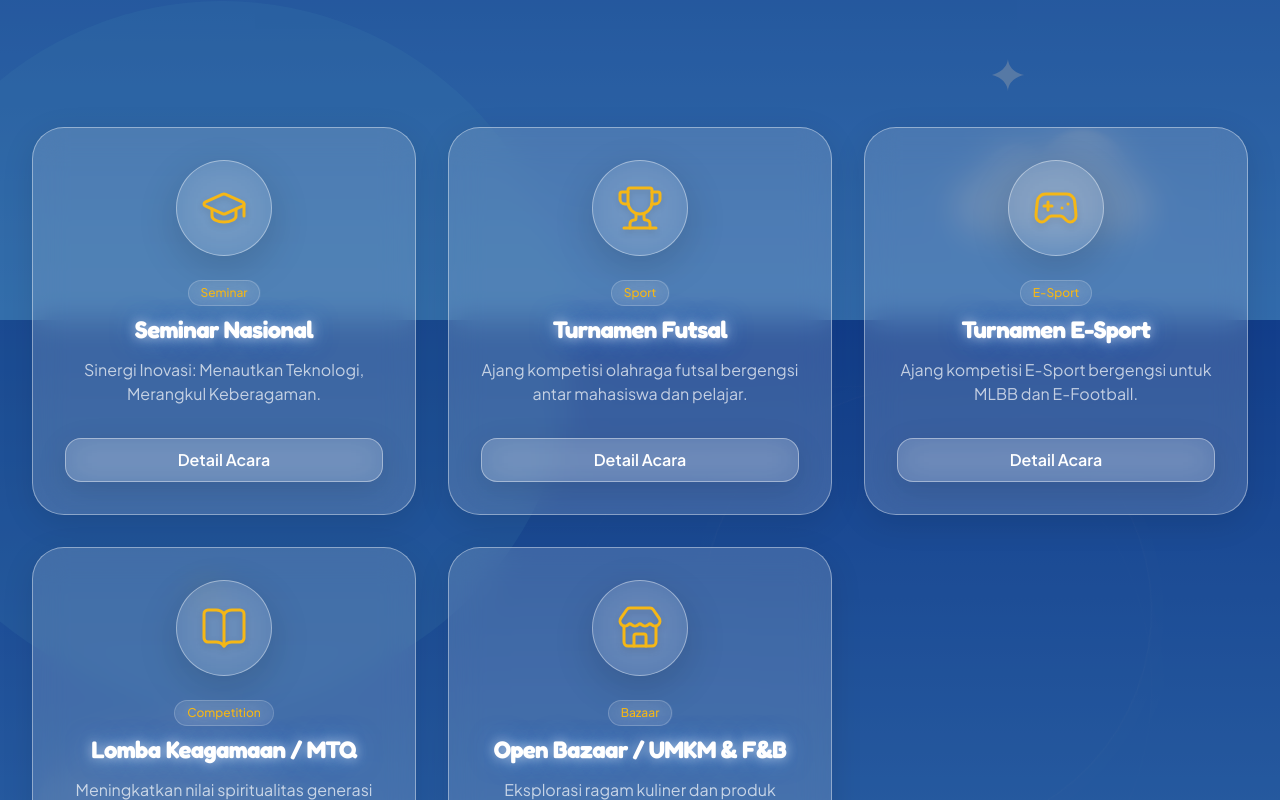
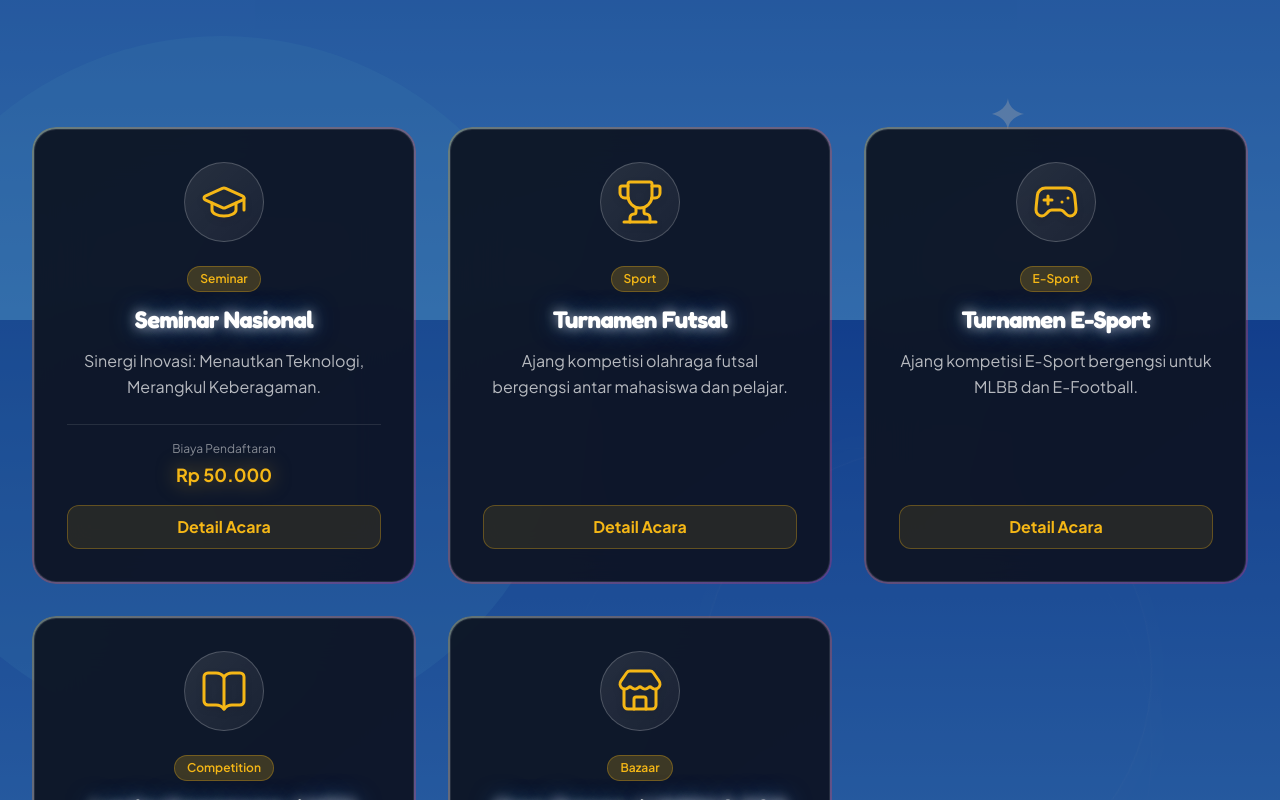
Before and after one commit to Tadaimaaaa/sifest-official, a Next.js app: page /events in a window 1280 px wide. Shown: the part 480-1280 px from the top of the page. Built offline with nearby package versions, Linux system fonts and the light colour scheme.

Commit message:
style(events): redesign event card with striking gradient and inline price

```diff
--- a/components/events/EventCard.tsx
+++ b/components/events/EventCard.tsx
@@ -15,29 +15,53 @@ const IconMap: Record<string, React.ReactNode> = {
 };
 
 export function EventCard({ event }: { event: EventData }) {
+  const hasPrice = !!event.price;
+
   return (
-    <GlassCard variant="medium" interactive className="flex flex-col items-center text-center group">
-      <div className="mb-6 flex h-24 w-24 items-center justify-center rounded-[var(--radius-pill)] glass-strong group-hover:scale-110 group-hover:shadow-[0_0_30px_rgba(245,183,22,0.3)] transition-all duration-300 overflow-hidden relative p-3">
+    <div className="relative group w-full h-full flex rounded-3xl p-[2px] overflow-hidden transition-all duration-500 hover:-translate-y-2 hover:shadow-[0_10px_40px_-10px_rgba(245,183,22,0.5)]">
+      {/* Striking Animated Gradient Border */}
+      <div className="absolute inset-0 bg-gradient-to-br from-brand-accent via-[#ff512f] to-[#dd2476] opacity-30 group-hover:opacity-100 transition-opacity duration-500 rounded-3xl z-0"></div>
+
+      {/* Glass Inner Card */}
+      <div className="relative z-10 flex flex-col items-center text-center w-full h-full p-6 md:p-8 bg-[#0a1526]/95 backdrop-blur-xl rounded-[22px] border border-white/10">
+
+        <div className="mb-6 flex h-20 w-20 items-center justify-center rounded-[var(--radius-pill)] bg-gradient-to-br from-white/10 to-white/5 border border-white/20 group-hover:scale-110 group-hover:shadow-[0_0_30px_rgba(245,183,22,0.4)] transition-all duration-300 overflow-hidden relative p-3">
           {event.image ? (
             <Image src={event.image} alt={event.title} fill className="object-contain p-2" />
           ) : (
             IconMap[event.icon]
           )}
         </div>
-      <div className="mb-2 rounded-full border border-white/20 bg-white/5 px-3 py-1 text-xs font-medium text-brand-accent backdrop-blur-md">
+
+        <div className="mb-3 rounded-full bg-brand-accent/20 border border-brand-accent/30 px-3 py-1 text-xs font-semibold text-brand-accent">
           {event.category}
         </div>
+
         <h3 className="font-heading text-2xl font-bold text-white mb-3 text-glow group-hover:text-brand-accent transition-colors duration-300">
           {event.title}
         </h3>
-      <p className="text-white/70 mb-8 flex-grow">
+
+        <p className="text-white/70 mb-6 flex-grow text-sm md:text-base leading-relaxed">
           {event.shortDescription}
         </p>
-      <Link href={`/events/${event.slug}`} className="w-full">
-        <Button variant="ghost" className="w-full border border-white/20 group-hover:border-brand-accent group-hover:text-brand-accent transition-all duration-300 glass-medium">
+
+        <div className="w-full mt-auto">
+          {hasPrice && (
+            <div className="mb-4 pt-4 border-t border-white/10 flex flex-col items-center justify-center">
+              <span className="text-xs text-white/50 mb-1">Biaya Pendaftaran</span>
+              <span className="text-lg font-bold text-brand-accent drop-shadow-[0_0_10px_rgba(245,183,22,0.5)]">
+                {event.price}
+              </span>
+            </div>
+          )}
+
+          <Link href={`/events/${event.slug}`} className="w-full block">
+            <Button variant="ghost" className="w-full border border-brand-accent/30 bg-brand-accent/10 group-hover:bg-brand-accent group-hover:text-[#0A192F] text-brand-accent font-bold transition-all duration-300 rounded-xl">
               Detail Acara
             </Button>
           </Link>
-    </GlassCard>
+        </div>
+      </div>
+    </div>
   );
 }
```
Lines whose indentation alone changed are shown as unchanged.
